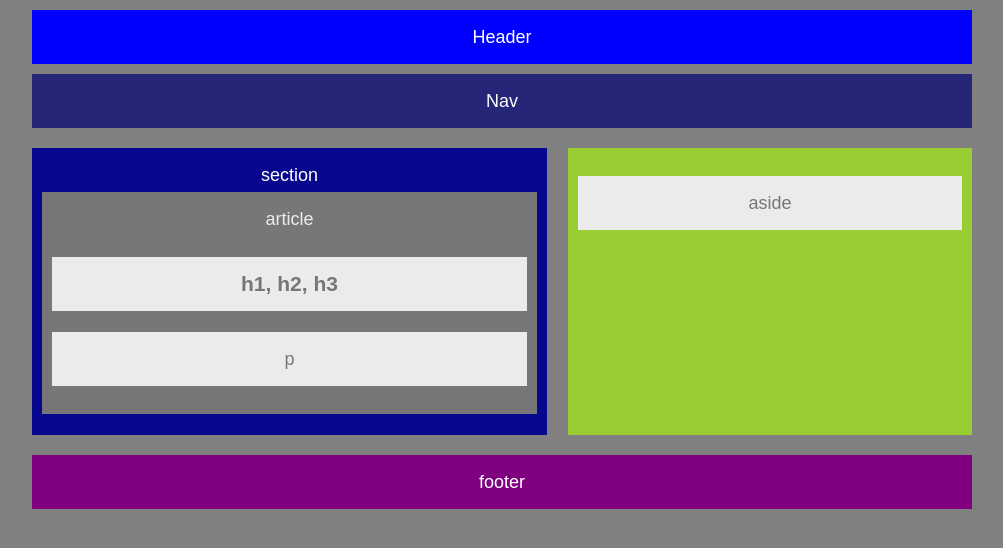
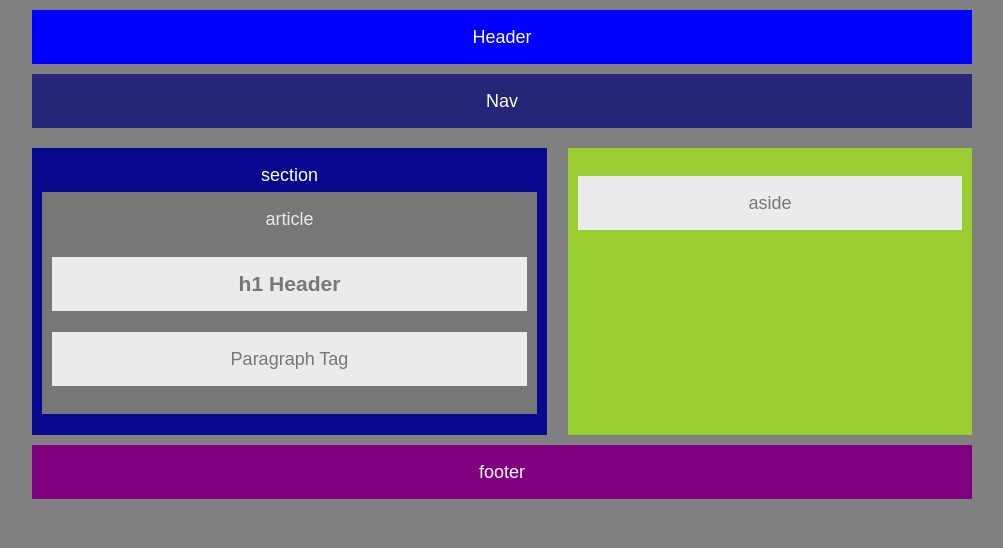
Before and after one commit to Surgeali/HW-Wireframe, a plain HTML site: page index.html in a window 1280 px wide. Shown: the whole page, without its empty margins (138-1141 px from the left). Drawn offline with Linux system fonts and the light colour scheme.

Commit message:
updated header and paragraph tags

```diff
--- a/index.html
+++ b/index.html
@@ -21,8 +21,8 @@
 
             <article class="article">
                 <heading>article</heading>
-                <h1>h1, h2, h3</h1>
-                <p>p</p>
+                <h1>h1 Header</h1>
+                <p>Paragraph Tag</p>
             </article>
 
         </section>
@@ -33,11 +33,10 @@
             </heading>
         </aside>
 
-        <div class="clear"></div>
+        <div class="clear">
 
         <footer>footer</footer>
-
-    <!-- </div> -->
+        </div>
 
 </body>
 </html>
```
Also changed, not shown: SurgeEasier.html (+2 -1 lines).
